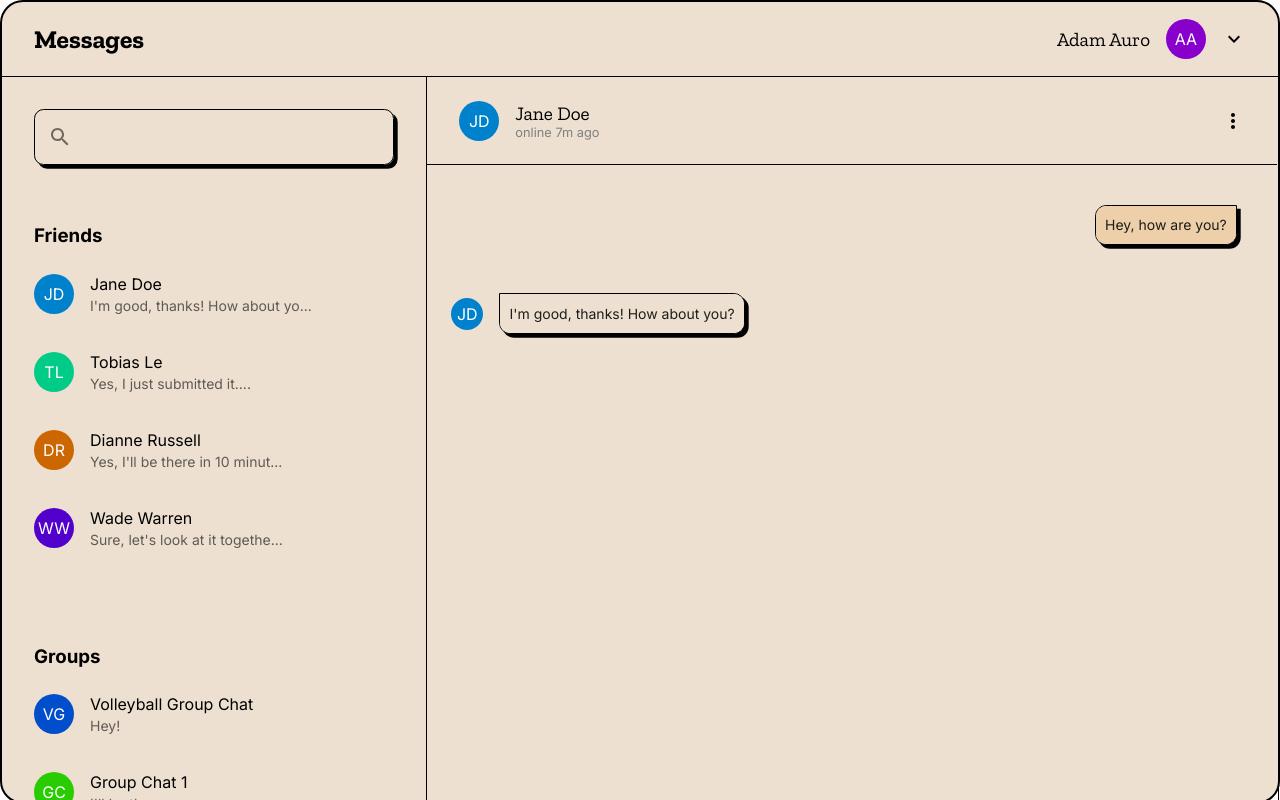
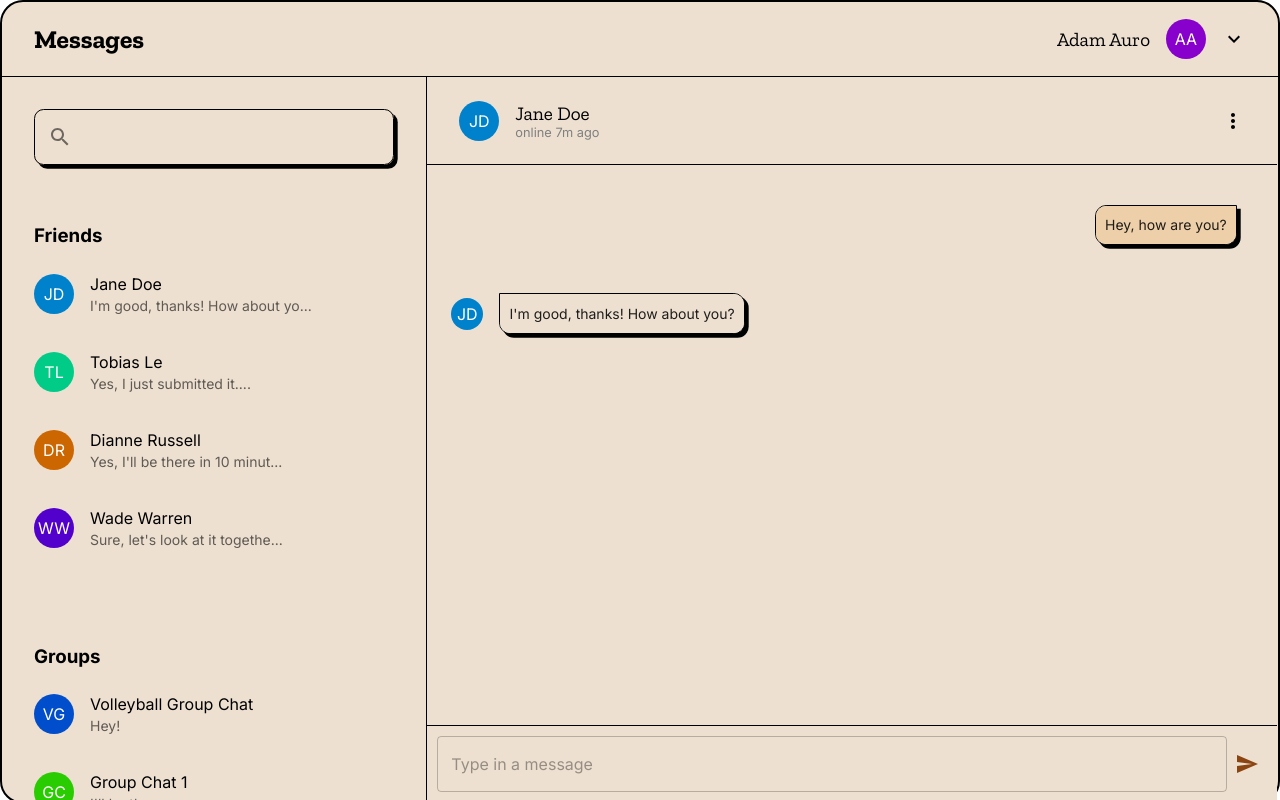
Before and after one commit to JakkNaj/nss_group_project, a React (Vite) app in the folder frontend/: page / in a window 1280 px wide. Shown: the top 800 px of the page. Built offline with nearby package versions, Linux system fonts and the light colour scheme; the HTML template or start-up script is replaced by a standard one.

Commit message:
repair overflow

```diff
--- a/frontend/src/pages/chat/ChatPage.tsx
+++ b/frontend/src/pages/chat/ChatPage.tsx
@@ -28,9 +28,15 @@ const Styled = {
 	LeftSection: styled("section")({
 		gridArea: "leftSection",
 		borderRight: "0.0625rem solid black",
+		height: "100%",
+		overflowY: "auto",
 	}),
 	Main: styled("main")({
 		gridArea: "main",
+		height: "100%",
+		overflowY: "auto",
+		overflowX: "hidden",
+		width: "100%",
 	}),
 };
 
--- a/frontend/src/pages/chat/main/messages/MessageInput.tsx
+++ b/frontend/src/pages/chat/main/messages/MessageInput.tsx
@@ -2,6 +2,7 @@ import { TextField, IconButton } from "@mui/material";
 import { Send } from "@mui/icons-material";
 import styled from "styled-components";
 import { useState } from "react";
+import { colors } from "../../../../styles/colors.ts";
 
 const Styled = {
 	InputContainer: styled.div`
@@ -10,6 +11,9 @@ const Styled = {
 		align-items: center;
 		padding: 10px;
 		border-top: 1px solid #000;
+		position: sticky;
+		bottom: 0;
+		background-color: ${colors.lightBackground};
 	`,
 };
 
--- a/frontend/src/pages/chat/main/messages/MessagesContainer.tsx
+++ b/frontend/src/pages/chat/main/messages/MessagesContainer.tsx
@@ -9,6 +9,7 @@ const Styled = {
 		flex-direction: column;
 		overflow-y: auto;
 		padding: 1rem;
+		flex-grow: 1;
 	`,
 };
 
```
